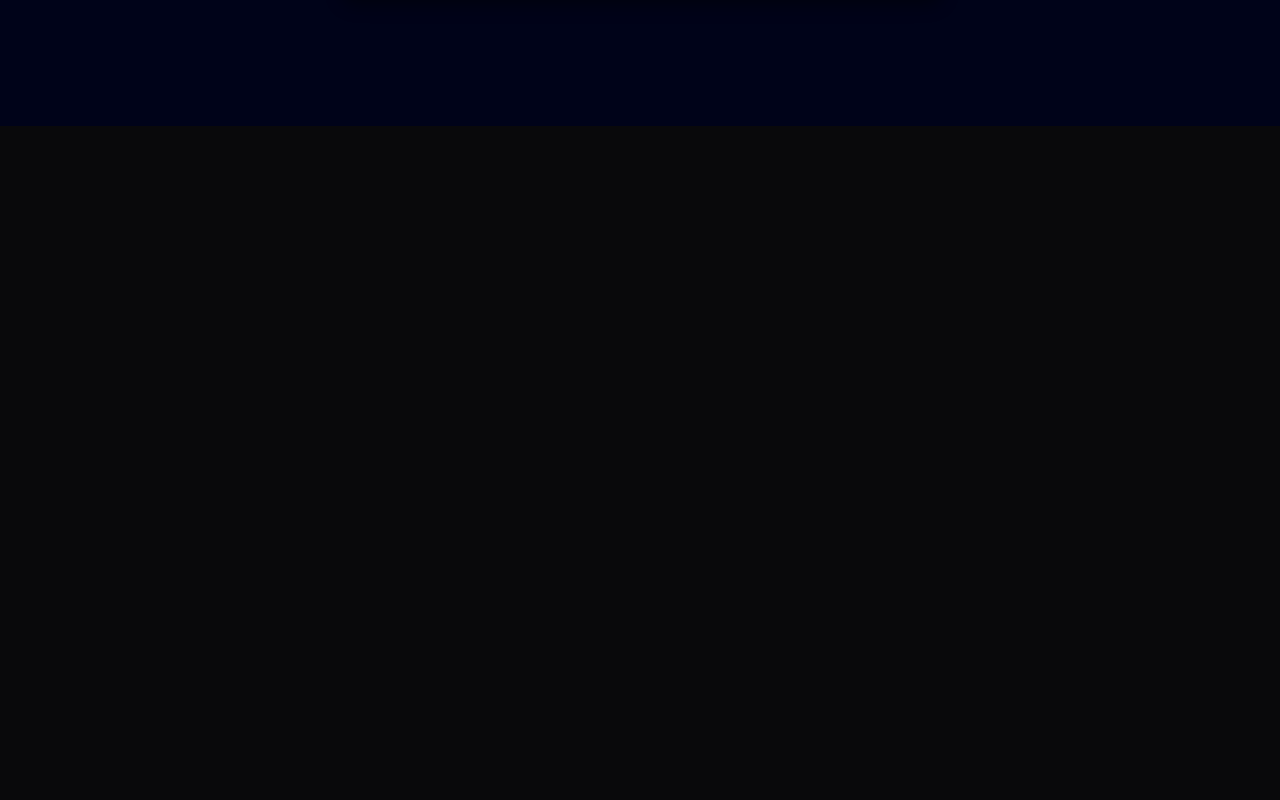
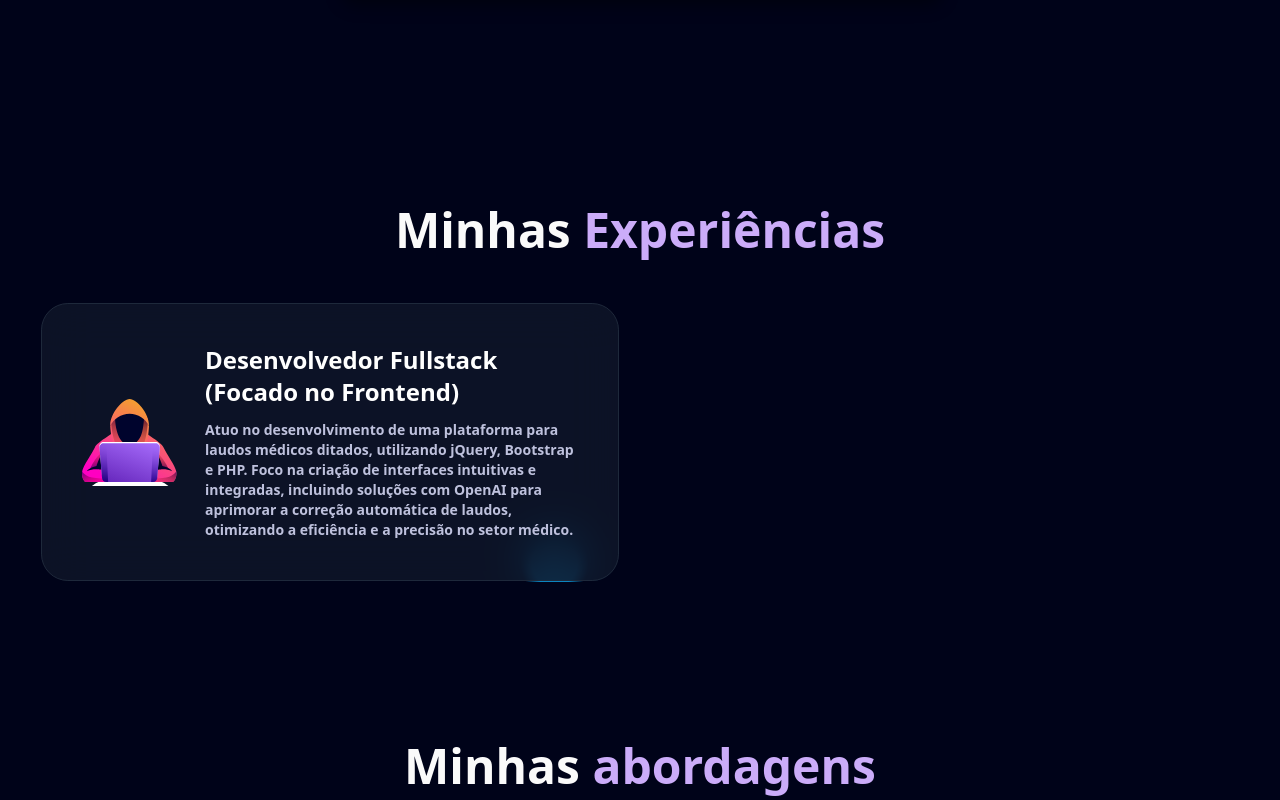
Before and after one commit to AnielQueiroz/modern_portfolio, a Next.js app: page / in a window 1280 px wide. Shown: the part 1800-2600 px from the top of the page. Before the commit the page ends 1926 px from the top, so only its background shows below. Built offline with nearby package versions, Linux system fonts and the light colour scheme.

Commit message:
chore: using everything

```diff
--- a/app/page.tsx
+++ b/app/page.tsx
@@ -32,9 +32,9 @@ export default function Home() {
         {/* <Grid /> */}
         <RecentProjects />
         {/* <Clients /> */}
-        {/* <Experience />
+        <Experience />
         <Approach />
-        <Footer /> */}
+        <Footer />
       </div>
     </main>
   );
```
